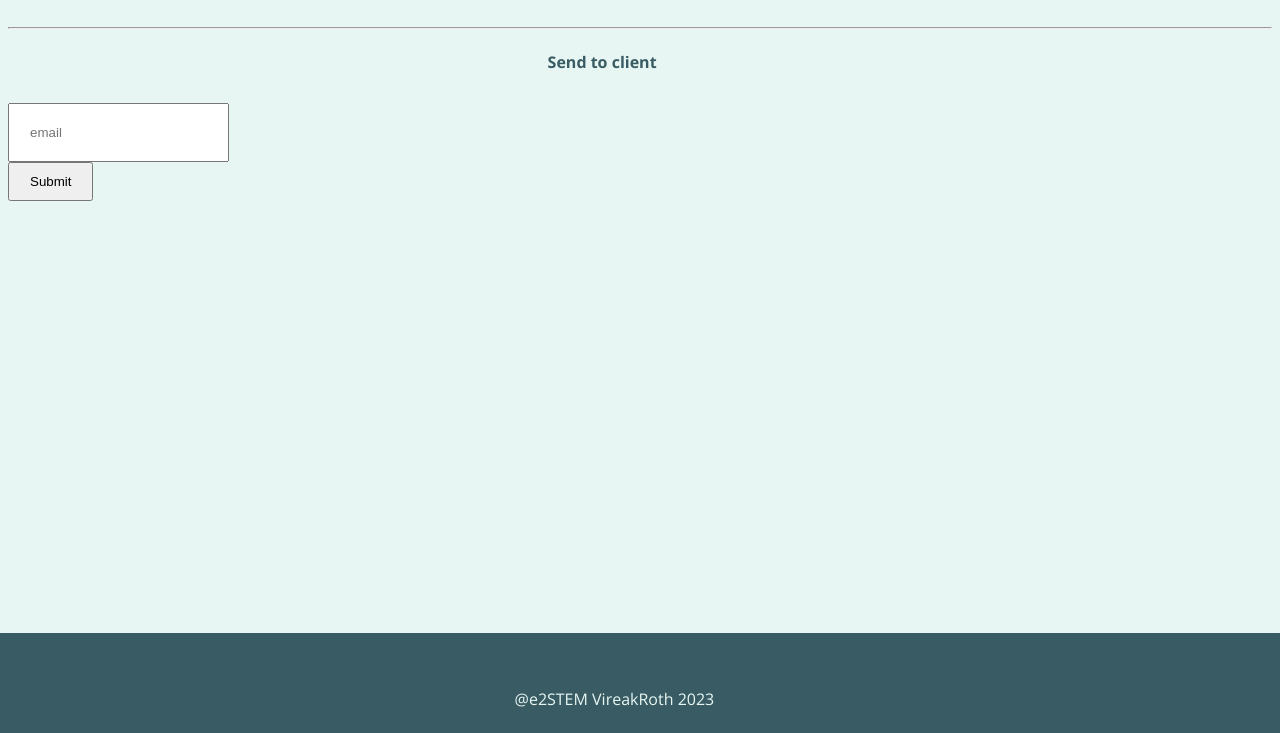
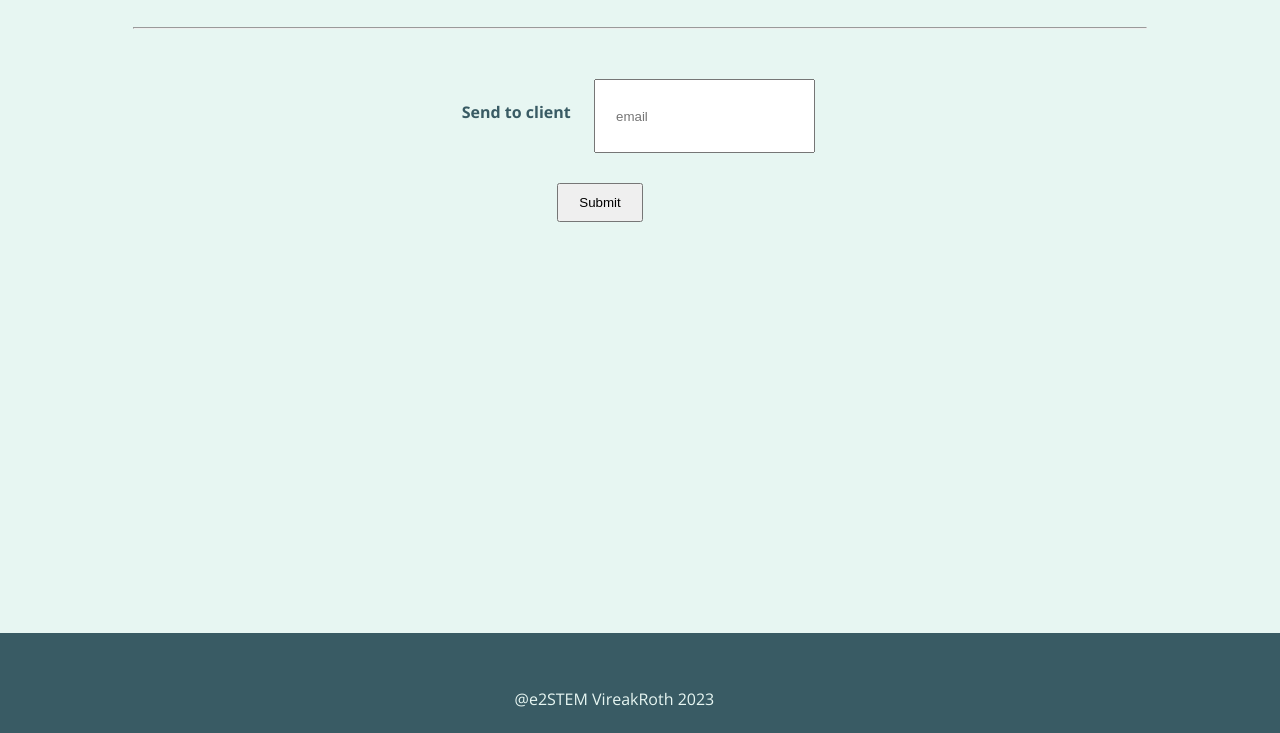
Before and after one commit to Punvireakroth/Security-Camera, a website: page Front-End/index.html in a window 1280 px wide. Shown: the part 67-800 px from the top of the page. Drawn offline with nearby package versions, Linux system fonts and the light colour scheme.

Commit message:
modify some layout styles

```diff
--- a/Front-End/style.css
+++ b/Front-End/style.css
@@ -1,6 +1,7 @@
 body {
   background-color: #e7f6f2;
   font-family: "Open Sans", sans-serif;
+  align-items: center;
 }
 
 h1,
@@ -31,23 +32,32 @@ a {
   justify-content: center;
   text-align: center;
 }
-.form-container {
+
+#formInput {
   display: flex;
-  margin: auto;
-  position: absolute;
-  top: 50%;
-  left: 50%;
-  transform: translate(-50%, -50%);
+  justify-content: center;
+}
+#send {
+  margin-right: 20px;
 }
 
-.input-field {
-  margin: 70px 0;
+
+#email-display {
+  display: flex;
+  justify-content: center;
+  margin-top: 30px;
 }
 
-.button {
-  margin: 20px 0;
+.breakLine {
+  width: 80%;
+  margin-bottom: 50px;
 }
+#submit-button {
+  display: flex;
+  justify-content: center;
+  margin-top: 30px;
 
+}
 button {
   margin-right: 80px;
   padding: 10px 20px;
```
